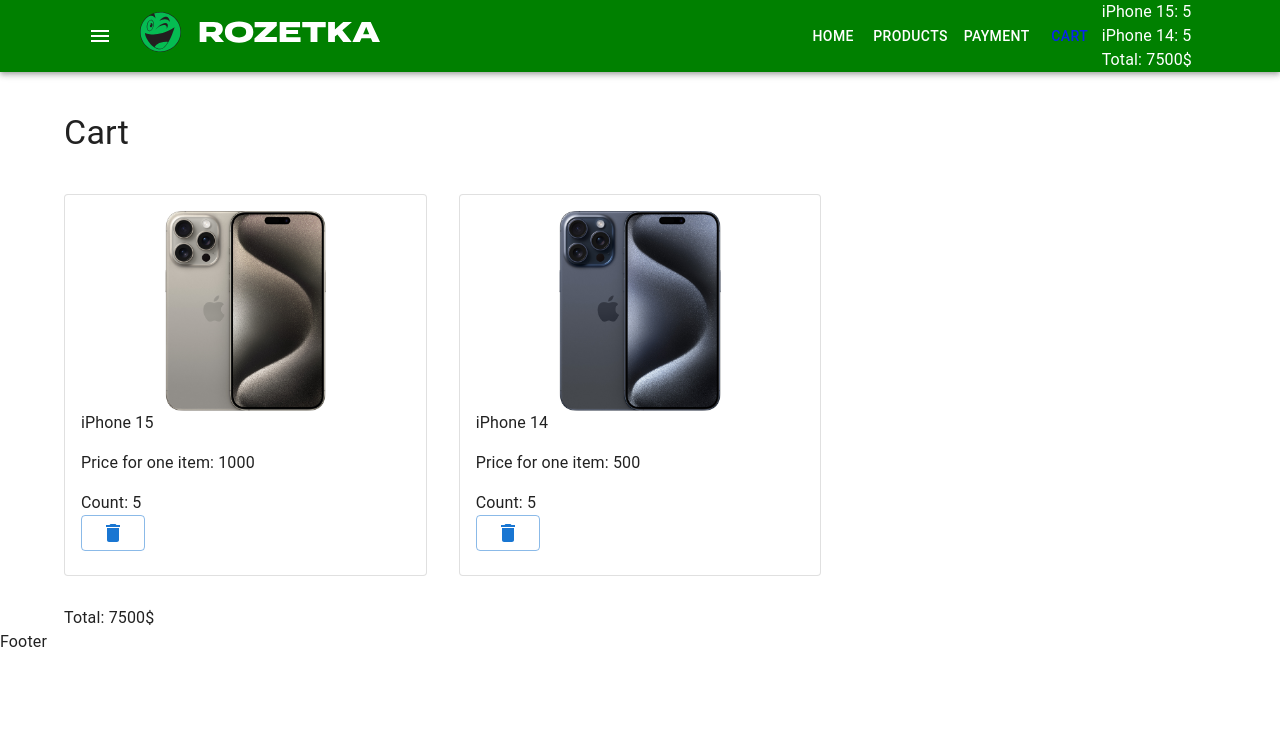
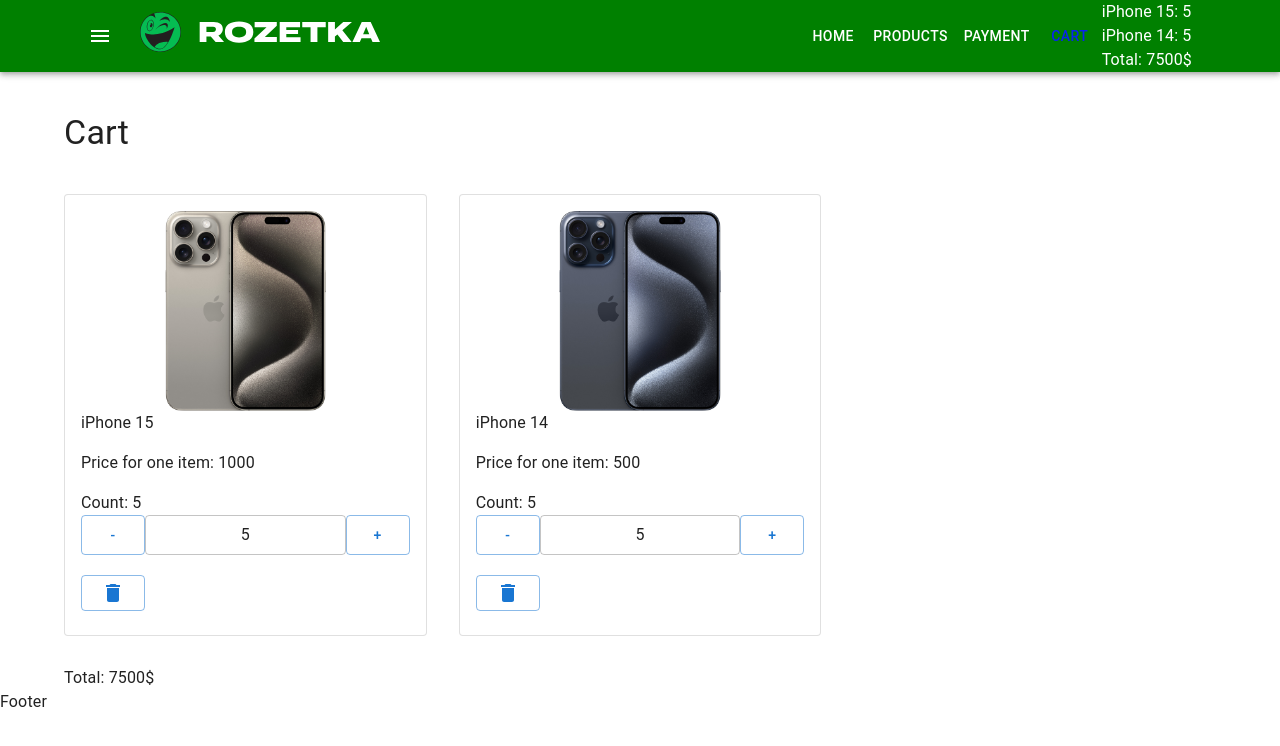
Before and after one commit to kznkv-skillup/react-shop-project-16-03, a React (Create React App) app: page /cart in a window 1280 px wide. Shown: the top 746 px of the page. Built offline with nearby package versions, Linux system fonts and the light colour scheme.

Commit message:
+added changeProductQuantity

```diff
--- a/src/components/CartProductList/CartProductList.tsx
+++ b/src/components/CartProductList/CartProductList.tsx
@@ -10,6 +10,7 @@
     }
     CartItem?: any
     removeProductFromCart?: (id: number) => void
+    changeProductQuantity?: (id: number, quantity: number) => void
 }
 
 const CartProductList = ({
@@ -17,6 +18,7 @@
     productsObject = getProductsObject(productsArray),
     CartItem = CartProductListItem,
     removeProductFromCart,
+    changeProductQuantity,
 }: Props) => {
     return (
         <>
@@ -26,6 +28,7 @@
                     product={productsObject[+productId]}
                     productsCount={productsInCart[+productId]}
                     removeProductFromCart={removeProductFromCart}
+                    changeProductQuantity={changeProductQuantity}
                 />
             ))}
         </>
--- a/src/components/CartProductList/CartProductListItemExtended.tsx
+++ b/src/components/CartProductList/CartProductListItemExtended.tsx
@@ -1,17 +1,20 @@
 import { Button, Card, CardContent, Grid } from '@mui/material'
 import { Product } from 'utils/productsArray'
 import DeleteIcon from '@mui/icons-material/Delete'
+import Quantity from 'components/Quantity/Quantity'
 
 type Props = {
     product: Product
     productsCount: number
     removeProductFromCart: (id: number) => void
+    changeProductQuantity: (id: number, quantity: number) => void
 }
 
 const CartProductListItemExtended = ({
     product,
     productsCount,
     removeProductFromCart,
+    changeProductQuantity,
 }: Props) => {
     return (
         <Grid item xs={12} sm={6} md={4}>
@@ -23,6 +26,16 @@
                     <div>{product.title}</div>
                     <p>Price for one item: {product.price}</p>
                     <div>Count: {productsCount}</div>
+                    <Quantity
+                        count={productsCount}
+                        onDecrementClick={() =>
+                            changeProductQuantity(product.id, productsCount - 1)
+                        }
+                        onIncrementClick={() =>
+                            changeProductQuantity(product.id, productsCount + 1)
+                        }
+                    />
+
                     <Button
                         variant="outlined"
                         onClick={() => removeProductFromCart(product.id)}
--- a/src/components/Products/ProductListItem.tsx
+++ b/src/components/Products/ProductListItem.tsx
@@ -1,6 +1,7 @@
-import { Button, Card, CardContent, TextField } from '@mui/material'
+import { Button, Card, CardContent } from '@mui/material'
 import './ProductListItem.css'
 import { useState } from 'react'
+import Quantity from 'components/Quantity/Quantity'
 
 type Props = {
     id: number
@@ -46,19 +47,11 @@
                 <div className="product-features">Capacity: {capacity}Gb</div>
                 <div className="product-price">$ {price}</div>
 
-                <div className="product-quantity">
-                    <Button
-                        variant="outlined"
-                        onClick={onDecrementClick}
-                        disabled={count <= 1}
-                    >
-                        -
-                    </Button>
-                    <TextField size="small" value={count} />
-                    <Button variant="outlined" onClick={onIncrementClick}>
-                        +
-                    </Button>
-                </div>
+                <Quantity
+                    onDecrementClick={onDecrementClick}
+                    onIncrementClick={onIncrementClick}
+                    count={count}
+                />
 
                 <div className="btns-wrapper">
                     <Button
--- /dev/null
+++ b/src/components/Quantity/Quantity.tsx
@@ -0,0 +1,27 @@
+import { Button, TextField } from '@mui/material'
+
+type Props = {
+    onDecrementClick: () => void
+    onIncrementClick: () => void
+    count: number
+}
+
+const Quantity = ({ onDecrementClick, onIncrementClick, count }: Props) => {
+    return (
+        <div className="product-quantity">
+            <Button
+                variant="outlined"
+                onClick={onDecrementClick}
+                disabled={count <= 1}
+            >
+                -
+            </Button>
+            <TextField size="small" value={count} />
+            <Button variant="outlined" onClick={onIncrementClick}>
+                +
+            </Button>
+        </div>
+    )
+}
+
+export default Quantity
--- a/src/layout/App.tsx
+++ b/src/layout/App.tsx
@@ -32,6 +32,13 @@
         setProductsInCart((prevState) => omit(prevState, id))
     }
 
+    const changeProductQuantity = (id: number, quantity: number) => {
+        setProductsInCart((prevState) => ({
+            ...prevState,
+            [id]: quantity,
+        }))
+    }
+
     return (
         <StyledEngineProvider injectFirst>
             <CssBaseline />
@@ -47,6 +54,7 @@
                         <CartPage
                             productsInCart={productsInCart}
                             removeProductFromCart={removeProductFromCart}
+                            changeProductQuantity={changeProductQuantity}
                         />
                     }
                 />
--- a/src/pages/Cart/CartPage.tsx
+++ b/src/pages/Cart/CartPage.tsx
@@ -8,9 +8,14 @@
         [id: number]: number
     }
     removeProductFromCart: (id: number) => void
+    changeProductQuantity: (id: number, quantity: number) => void
 }
 
-const CartPage = ({ productsInCart, removeProductFromCart }: Props) => {
+const CartPage = ({
+    productsInCart,
+    removeProductFromCart,
+    changeProductQuantity,
+}: Props) => {
     return (
         <div>
             <Container>
@@ -34,6 +39,7 @@
                         productsInCart={productsInCart}
                         CartItem={CartProductListItemExtended}
                         removeProductFromCart={removeProductFromCart}
+                        changeProductQuantity={changeProductQuantity}
                     />
                 </Grid>
 
```
